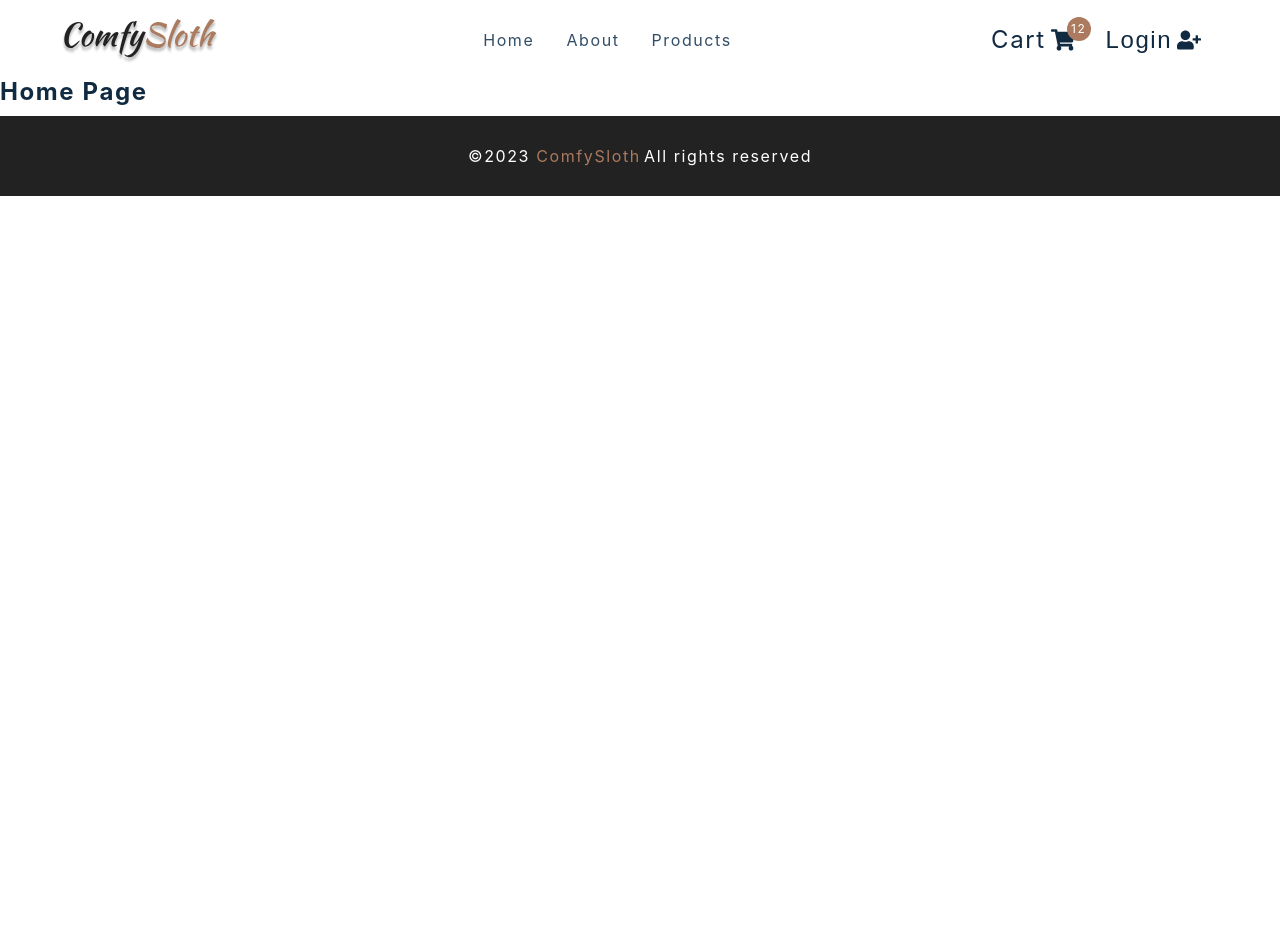
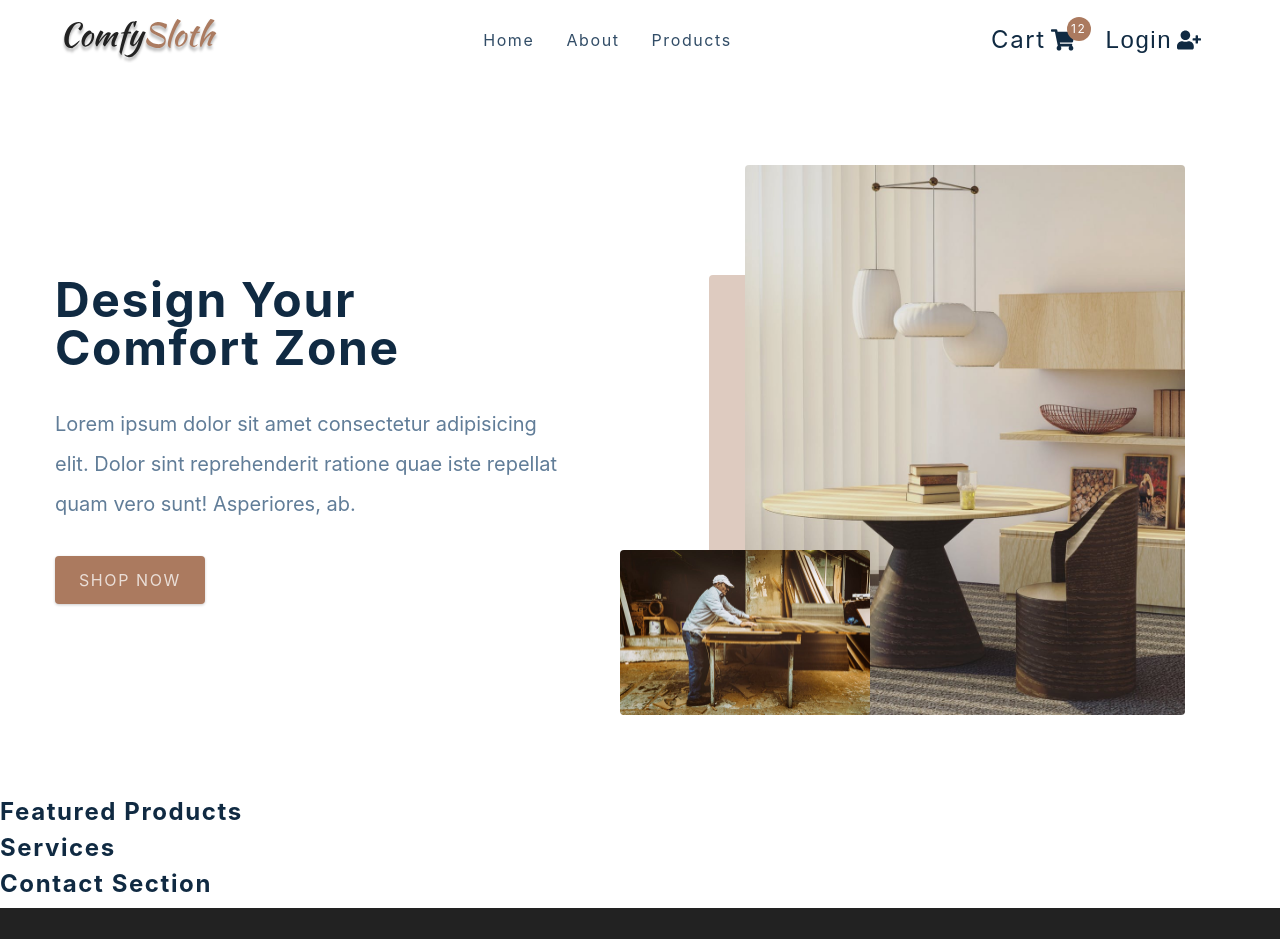
Before and after one commit to emines0/comfy-sloth, a React (Create React App) app: page / in a window 1280 px wide. Shown: the top 939 px of the page. Before the commit the page ends 800 px from the top, so only its background shows below. Built offline with nearby package versions, Linux system fonts and the light colour scheme; the HTML template or start-up script is replaced by a standard one.

Commit message:
homepage hero part

```diff
--- a/src/components/Hero.js
+++ b/src/components/Hero.js
@@ -5,7 +5,28 @@ import heroBcg from '../assets/hero-bcg.jpeg'
 import heroBcg2 from '../assets/hero-bcg-2.jpeg'
 
 const Hero = () => {
-  return <h4>hero</h4>
+  return (
+    <Wrapper className='section-center'>
+      <article className='content'>
+        <h1>
+          design your <br />
+          comfort zone
+        </h1>
+        <p>
+          Lorem ipsum dolor sit amet consectetur adipisicing elit. Dolor sint
+          reprehenderit ratione quae iste repellat quam vero sunt! Asperiores,
+          ab.
+        </p>
+        <Link to='/products' className='btn hero-btn'>
+          shop now
+        </Link>
+      </article>
+      <article className='img-container'>
+        <img src={heroBcg} alt='nice table' className='main-img' />
+        <img src={heroBcg2} alt='person working' className='accent-img' />
+      </article>
+    </Wrapper>
+  )
 }
 
 const Wrapper = styled.section`
--- a/src/pages/AboutPage.js
+++ b/src/pages/AboutPage.js
@@ -15,10 +15,12 @@ const AboutPage = () => {
             <div className='underline'></div>
           </div>
           <p>
-            Lorem ipsum dolor sit, amet consectetur adipisicing elit. Quis
-            labore, veniam repellendus nemo dolorem quod, voluptas facilis
-            voluptatum eum similique rem quae voluptates totam deserunt odit
-            consequuntur delectus corporis ipsum?
+            Lorem ipsum dolor, sit amet consectetur adipisicing elit.
+            Laudantium, ea tempore officiis aliquam ducimus enim natus nobis ut
+            numquam molestias laboriosam vitae suscipit aliquid doloremque quam
+            totam quia inventore. Dicta ad, nobis libero deserunt assumenda
+            minus tempora quibusdam, perferendis corrupti, adipisci vero nihil
+            inventore maiores doloremque iste sit necessitatibus incidunt?
           </p>
         </article>
       </Wrapper>
--- a/src/pages/HomePage.js
+++ b/src/pages/HomePage.js
@@ -1,7 +1,14 @@
 import React from 'react'
 import { FeaturedProducts, Hero, Services, Contact } from '../components'
 const HomePage = () => {
-  return <h4>home page</h4>
+  return (
+    <main>
+      <Hero />
+      <FeaturedProducts />
+      <Services />
+      <Contact />
+    </main>
+  )
 }
 
 export default HomePage
```
